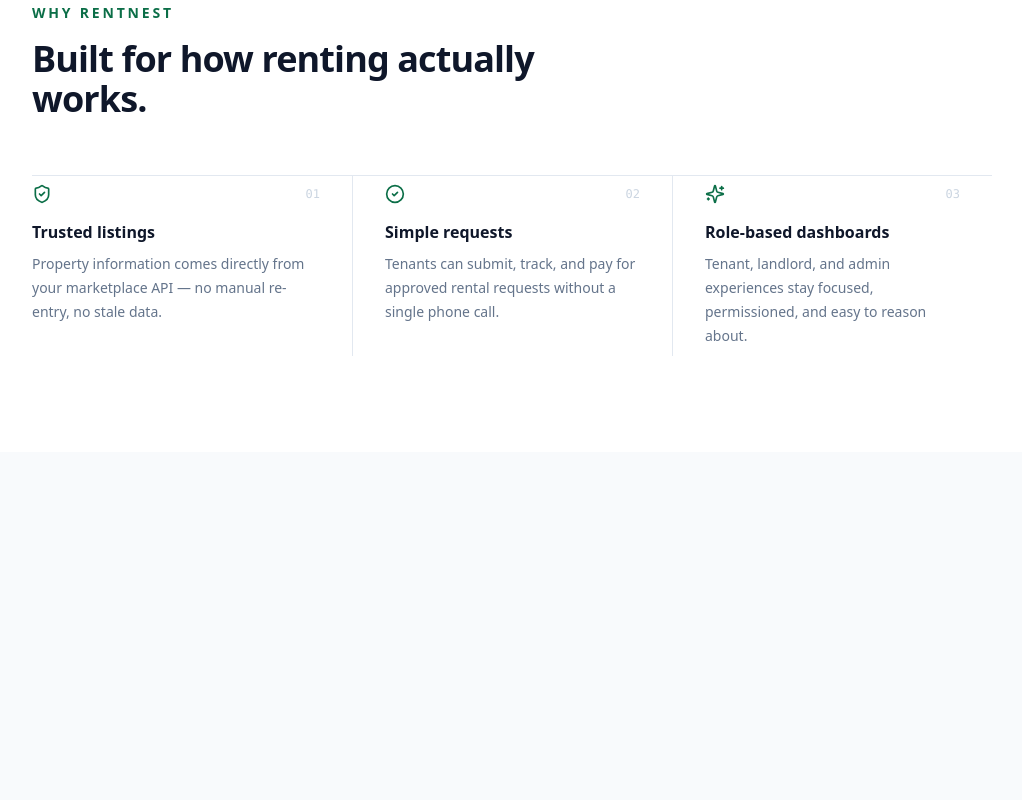
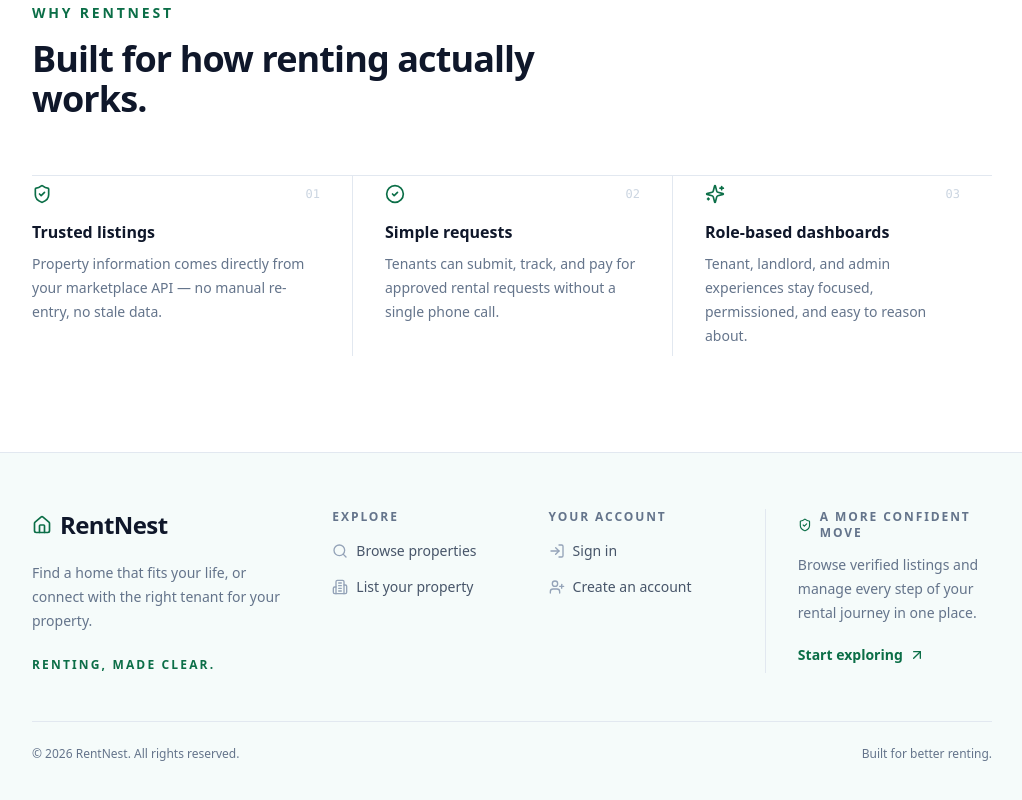
Before and after one commit to sharnabetopia/RentNest, a Next.js app in the folder frontend/: page / in a window 1280 px wide. Shown: the part 1368-2168 px from the top of the page, without its empty margins (128-1150 px from the left). Before the commit the page ends 1820 px from the top, so only its background shows below. Built offline with nearby package versions, Linux system fonts and the light colour scheme; no server answers.

Commit message:
Add footer section

```diff
--- a/frontend/components/layout/Footer.tsx
+++ b/frontend/components/layout/Footer.tsx
@@ -1,7 +1,73 @@
+import Link from "next/link";
+import { ArrowUpRight, Building2, Home, LogIn, Search, ShieldCheck, UserPlus } from "lucide-react";
 
+const exploreLinks = [
+  { href: "/properties", label: "Browse properties", icon: Search },
+  { href: "/auth/register", label: "List your property", icon: Building2 }
+];
+
+const accountLinks = [
+  { href: "/auth/login", label: "Sign in", icon: LogIn },
+  { href: "/auth/register", label: "Create an account", icon: UserPlus }
+];
 
 export function Footer() {
   return (
-    <div></div>
+    <footer className="border-t border-slate-200 bg-brand-50/40 text-slate-600">
+      <div className="container-page py-14">
+        <div className="grid gap-12 border-b border-slate-200 pb-12 lg:grid-cols-[1.5fr_1fr_1fr_1.35fr]">
+          <div className="max-w-sm">
+            <Link href="/" className="inline-flex items-center gap-2 text-2xl font-bold tracking-tight text-slate-900">
+              <Home className="h-5 w-5 text-brand-700" />
+              RentNest
+            </Link>
+            <p className="mt-5 text-sm leading-6 text-slate-500">
+              Find a home that fits your life, or connect with the right tenant for your property.
+            </p>
+            <p className="mt-6 text-xs font-semibold uppercase tracking-[0.18em] text-brand-700">
+              Renting, made clear.
+            </p>
+          </div>
+
+          <nav aria-label="Explore RentNest" className="flex flex-col gap-4 text-sm">
+            <h2 className="text-xs font-semibold uppercase tracking-[0.16em] text-slate-500">Explore</h2>
+            {exploreLinks.map(({ href, label, icon: Icon }) => (
+              <Link key={href} href={href} className="group inline-flex items-center gap-2 transition hover:text-brand-700">
+                <Icon className="h-4 w-4 text-slate-400 transition group-hover:text-brand-600" />
+                {label}
+              </Link>
+            ))}
+          </nav>
+
+          <nav aria-label="RentNest account" className="flex flex-col gap-4 text-sm">
+            <h2 className="text-xs font-semibold uppercase tracking-[0.16em] text-slate-500">Your account</h2>
+            {accountLinks.map(({ href, label, icon: Icon }) => (
+              <Link key={href} href={href} className="group inline-flex items-center gap-2 transition hover:text-brand-700">
+                <Icon className="h-4 w-4 text-slate-400 transition group-hover:text-brand-600" />
+                {label}
+              </Link>
+            ))}
+          </nav>
+
+          <div className="border-t border-slate-200 pt-6 lg:border-l lg:border-t-0 lg:pl-8 lg:pt-0">
+            <div className="flex items-center gap-2 text-xs font-semibold uppercase tracking-[0.16em] text-slate-500">
+              <ShieldCheck className="h-4 w-4 text-brand-700" />
+              A more confident move
+            </div>
+            <p className="mt-3 text-sm leading-6 text-slate-500">
+              Browse verified listings and manage every step of your rental journey in one place.
+            </p>
+            <Link href="/properties" className="mt-5 inline-flex items-center gap-1.5 text-sm font-semibold text-brand-700 transition hover:text-brand-900">
+              Start exploring <ArrowUpRight className="h-4 w-4" />
+            </Link>
+          </div>
+        </div>
+
+        <div className="mt-6 flex flex-col gap-3 text-xs text-slate-500 sm:flex-row sm:items-center sm:justify-between">
+          <p>© {new Date().getFullYear()} RentNest. All rights reserved.</p>
+          <p>Built for better renting.</p>
+        </div>
+      </div>
+    </footer>
   );
 }
```
